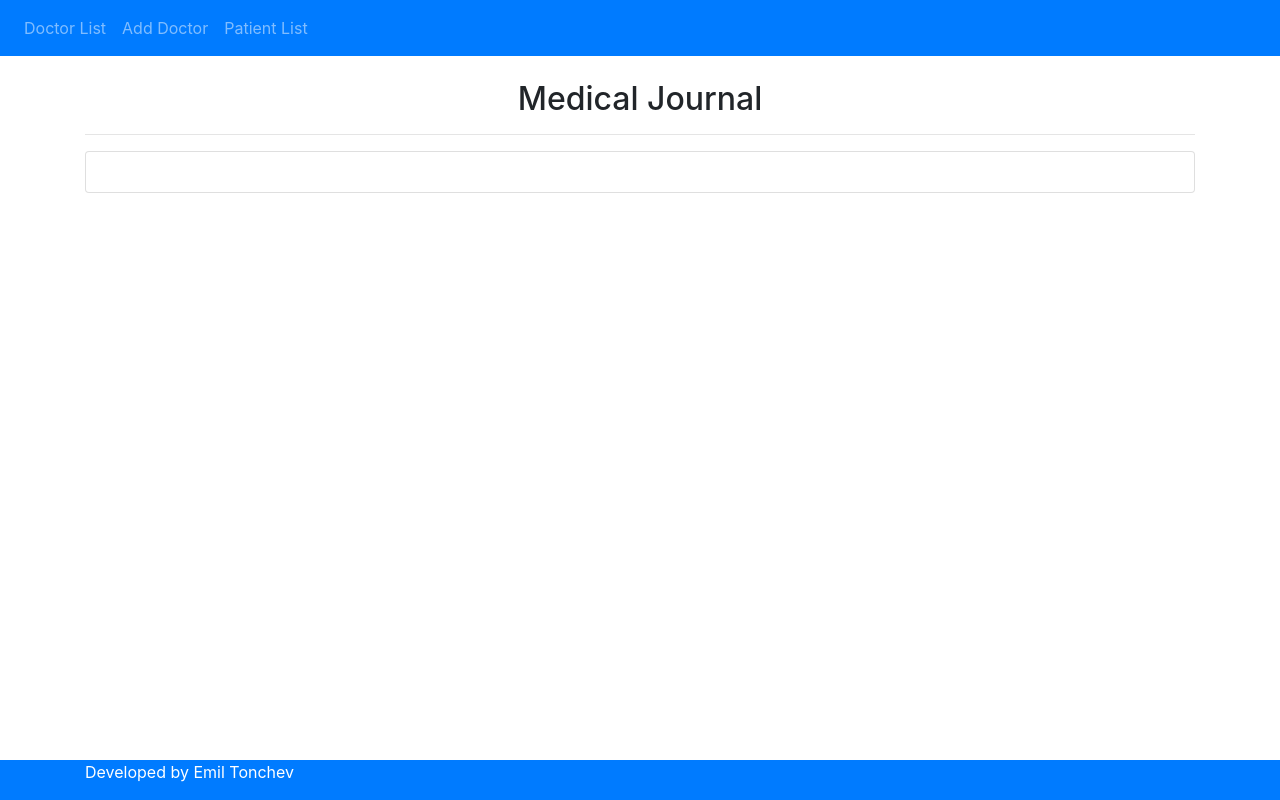
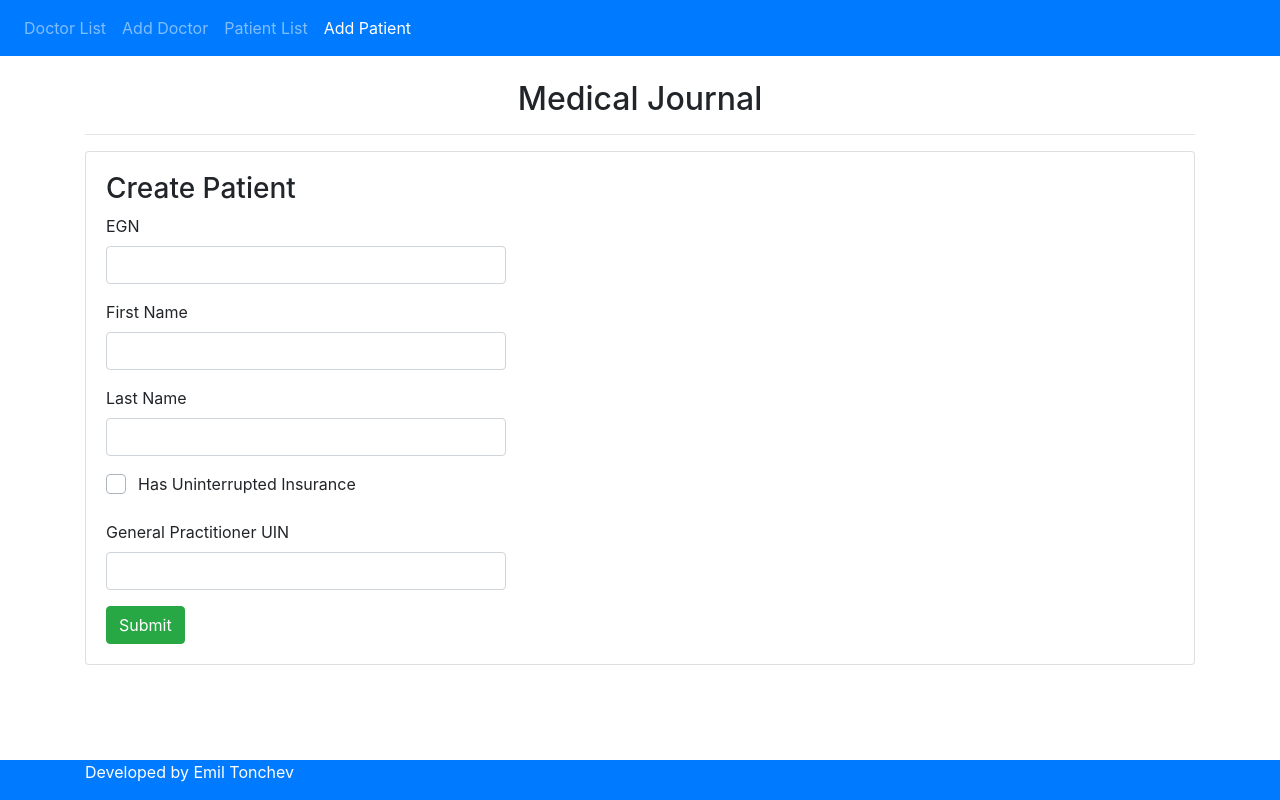
Before and after one commit to Etonchev/medicaljournal, an Angular app in the folder ui/: page /patient/add in a window 1280 px wide. Before the commit this address led to /. Built offline with nearby package versions, Linux system fonts and the light colour scheme.

Commit message:
[UI] Adds add patient

```diff
--- a/ui/src/app/app-routing.module.ts
+++ b/ui/src/app/app-routing.module.ts
@@ -7,16 +7,18 @@ import { DoctorEditComponent } from "./doctor-edit/doctor-edit.component";
 import {PatientListComponent} from "./patient-list/patient-list.component";
 import {PatientEditComponent} from "./patient-edit/patient-edit.component";
 import {PatientGetComponent} from "./patient-get/patient-get.component";
+import {PatientAddComponent} from "./patient-add/patient-add.component";
 
 const routes: Routes = [
   { path: '', redirectTo: 'doctor', pathMatch: 'full' },
   // Doctor APIs
   { path: 'doctors', component: DoctorListComponent },
-  { path: 'add', component: DoctorAddComponent },
+  { path: 'doctor/add', component: DoctorAddComponent },
   { path: 'doctor/edit/:id', component: DoctorEditComponent },
   { path: 'doctor/details/:id', component: DoctorGetComponent },
   // Patient APIs
   { path: 'patients', component: PatientListComponent },
+  { path: 'patient/add', component: PatientAddComponent },
   { path: 'patient/edit/:id', component: PatientEditComponent },
   { path: 'patient/details/:id', component: PatientGetComponent },
 ];
--- a/ui/src/app/app.component.html
+++ b/ui/src/app/app.component.html
@@ -4,10 +4,13 @@
       <a routerLink="doctors" class="nav-link" routerLinkActive="active">Doctor List</a>
     </li>
     <li class="nav-item">
-      <a routerLink="add" class="nav-link" routerLinkActive="active">Add Doctor</a>
+      <a routerLink="doctor/add" class="nav-link" routerLinkActive="active">Add Doctor</a>
     </li>
     <li class="nav-item">
       <a routerLink="patients" class="nav-link" routerLinkActive="active">Patient List</a>
+    </li>
+    <li class="nav-item">
+      <a routerLink="patient/add" class="nav-link" routerLinkActive="active">Add Patient</a>
     </li>
   </ul>
 </nav>
--- a/ui/src/app/patient-add/patient-add.component.html
+++ b/ui/src/app/patient-add/patient-add.component.html
@@ -1 +1,37 @@
-<p>patient-add works!</p>
+<h3>Create Patient</h3>
+<div [hidden]="submitted" style="width: 400px;">
+  <form (ngSubmit)="onSubmit()">
+    <div class="form-group">
+      <label for="name">EGN</label>
+      <input type="text" class="form-control" id="uin" required [(ngModel)]="patient.egn" name="uin">
+    </div>
+
+    <div class="form-group">
+      <label for="name">First Name</label>
+      <input type="text" class="form-control" id="firstName" required [(ngModel)]="patient.firstName" name="firstName">
+    </div>
+
+    <div class="form-group">
+      <label for="name">Last Name</label>
+      <input type="text" class="form-control" id="lastName" required [(ngModel)]="patient.lastName" name="lastName">
+    </div>
+
+    <div class="custom-control-lg custom-control custom-checkbox">
+      <input class="custom-control-input" type="checkbox" id="hasUninterruptedInsurance" required [(ngModel)]="patient.hasUninterruptedInsurance" name="hasUninterruptedInsurance" />
+      <label class="custom-control-label" for="hasUninterruptedInsurance">Has Uninterrupted Insurance</label>
+    </div>
+
+    <br>
+
+    <div class="form-group">
+      <label for="name">General Practitioner UIN</label>
+      <input type="text" class="form-control" id="personalGPUin" required [(ngModel)]="patient.personalGPUin" name="personalGPUin">
+    </div>
+
+    <button type="submit" class="btn btn-success">Submit</button>
+  </form>
+</div>
+
+<div [hidden]="!submitted">
+  <h4>You submitted successfully!</h4>
+</div>
--- a/ui/src/app/patient-add/patient-add.component.sass
+++ b/ui/src/app/patient-add/patient-add.component.sass
@@ -0,0 +1,10 @@
+.custom-control-lg .custom-control-label::before,
+.custom-control-lg .custom-control-label::after
+  top: 0.1rem !important
+  left: -2rem !important
+  width: 1.25rem !important
+  height: 1.25rem !important
+.custom-control-lg
+  .custom-control-label
+    margin-left: 0.5rem !important
+    font-size: 1rem !important
--- a/ui/src/app/patient-add/patient-add.component.ts
+++ b/ui/src/app/patient-add/patient-add.component.ts
@@ -1,4 +1,7 @@
 import { Component, OnInit } from '@angular/core';
+import { Router } from '@angular/router';
+import { Patient } from "../patient/patient";
+import { PatientService } from "../patient/patient.service";
 
 @Component({
   selector: 'app-patient-add',
@@ -6,10 +9,28 @@ import { Component, OnInit } from '@angular/core';
   styleUrls: ['./patient-add.component.sass']
 })
 export class PatientAddComponent implements OnInit {
+  patient: Patient = new Patient();
+  submitted = false;
 
-  constructor() { }
+  constructor(private patientService: PatientService,
+              private router: Router) { }
 
-  ngOnInit(): void {
+  ngOnInit() {
   }
 
+  save() {
+    this.patientService.createPatient(this.patient)
+      .subscribe(
+        data => this.list(),
+        error => console.log(error));
+  }
+
+  onSubmit() {
+    this.submitted = true;
+    this.save();
+  }
+
+  list() {
+    this.router.navigate(['patients']);
+  }
 }
```
Also changed, not shown: 1 other file (tests, documents, lock files or other folders).
